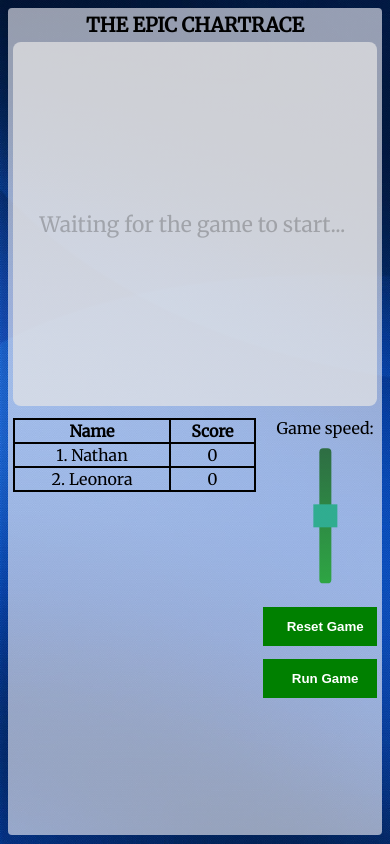
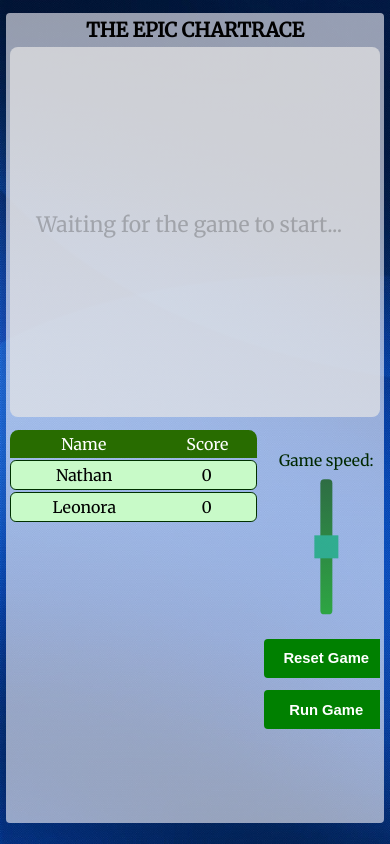
Before and after one commit to xetaxe/JS_divertimentos, a plain HTML site: page index.html in a window 390 px wide. Both pictures are taken after a click on the button "Create Game". Drawn offline with nearby package versions, Linux system fonts and the light colour scheme.

Commit message:
more responsive layout + basis of swapPlayers (not working)

```diff
--- a/index.html
+++ b/index.html
@@ -36,31 +36,34 @@
 			</div>
 
 			<div class="row"></div>
-				<table id="game_table" class="col8">
-					<tr>
-						<th>Name</th>
-						<th>Score</th>
-					</tr>
-				</table>
+				<div id="game_table" class="col8">
+					<div class="table_header">
+						<div class="table_names">Name</div>
+						<div class="table_scores">Score</div>
+					</div>
+					<div id="wait_players">
+						<div id="wait_players_message">Players go here...</div>
+					</div>
+				</div>
 
 
 
 				<div id="game_options" class="col4">
 					<div id="players_options">
-						<div id="#no_players">No. Players:</div>
+						<div id="no_players">No. Players:</div>
 						<button class="incr_decr_buttons" id="decr_players">-</button>
 						<div class="game_values" id="num_players">2</div>
 						<button class="incr_decr_buttons" id="incr_players">+</button>
 					</div>
 					<div id="rounds_options">
-						<div id="#no_rounds">No. Rounds:</div>
+						<div id="no_rounds">No. Rounds:</div>
 						<button class="incr_decr_buttons" id="decr_rounds">-</button>
 						<div class="game_values" id="num_rounds">1</div>
 						<button class="incr_decr_buttons" id="incr_rounds">+</button>
 
 					</div>
 					<div id="speed_options">
-						<div id="#no_speed">Game speed:</div>
+						<div id="no_speed">Game speed:</div>
 						<div id="speed_bar">
 							<input id="game_speed" type="range" min="0" max="2">
 						</div>
--- a/js/events.js
+++ b/js/events.js
@@ -117,25 +117,30 @@ $(document).ready(function() {
 		const players = parseInt($("#num_players").text());
 		let rounds = parseInt($("#num_rounds").text());
 
-		console.log(rounds);
-
 		if (players == null || players == NaN || players < 2 || players > 15) {
 			$("#test").text("Invalid number of players");
 			return false;
 		}
 		if (isNaN(rounds)) {
-			console.log("Hola");
 			rounds = Infinity;
 		} else if (rounds < 1 || rounds > 15) {
 			$("#test").text("Invalid number of rounds");
 			return false;
 		}
 
-		console.log(rounds);
-
 		game = new Game(players, rounds);
 		game.createPlayers();
-		game.displayPlayers();
+
+		$("#game_table").empty();
+		$("#game_table").append(`<div class="table_header">
+			<div class="table_names">Name</div>
+			<div class="table_scores">Score</div></div>`);
+
+		for (let player of game.activePlayers){
+			$("#game_table").append(`<div class="table_row" id="row_player_`+ player.position + `0">
+			<div class="table_names">`+ player.name + `</div>
+			<div class="table_scores">` + player.score + "</div></div>");
+		}
 
 		$("#create_game").hide();
 		$("#players_options").hide();
@@ -154,7 +159,11 @@ $(document).ready(function() {
 		game.deleteGame();
 
 		$("#game_table").empty();
-		$("#game_table").append("<tr><th>Name</td><th>Score</th></tr>");
+		$("#game_table").append(`<div class="table_header">
+			<div class="table_names">Name</div>
+			<div class="table_scores">Score</div></div>
+			<div id="wait_players">
+			<div id="wait_players_message">Players go here...</div></div>`);
 
 		$("#create_game").show();
 		$("#players_options").show();
@@ -185,15 +194,15 @@ $(document).ready(function() {
 		function gameLoop(){
 			setTimeout(function() {
 				if(game.currentRound < game.numRounds && game.activeGame == true){
-					console.log("hola");
 					game.currentRound++;
 					game.newRound();
 					game.orderPlayers();
-					game.displayPlayers();
+					swapPlayers(game);
 					if(game.currentRound == game.numRounds){
 						$("#run_game").text("Run Game");
 						$("#run_game").prop("disabled", true);
 						$("#reset_game").prop("disabled", false);
+						return 0;
 					}
 					gameLoop();
 				}
@@ -204,4 +213,39 @@ $(document).ready(function() {
 
 	});
 
+
+	function swapPlayers(game) {
+		if (game.activePlayers.length == 0) {return false;}
+
+		let previousRound = game.currentRound - 1;
+		let distance = $("#row_player_1" + previousRound).outerHeight(true);
+
+		for(let player of game.activePlayers) {
+			let swapPosition = player.position - player.previousPosition;
+			let yMove = swapPosition * distance;
+
+			console.log(yMove);
+			console.log("#row_player_" + player.previousPosition + previousRound)
+
+			$("#row_player_" + player.previousPosition + previousRound).animate({
+				top: yMove
+			}, 1000)
+
+			$("#row_player_" + player.previousPosition + previousRound).attr("id", "row_player_" + player.position + game.currentRound);
+			console.log("row_player_" + player.position + game.currentRound);
+		}
+
+	}
+
 });
+
+// GAME_SPEEDS[game.gameSpeed]
+		// $("#game_table").empty();
+		// $("#game_table").append(`<div class="table_header">
+		// 	<div class="table_names">Name</div>
+		// 	<div class="table_scores">Score</div></div>`);
+
+		// for (let player of game.activePlayers){
+		// 	$("#game_table").append(`<div class="table_row" id="row_player_`+ player.position + `">
+		// 	<div class="table_names">`+ player.name + `</div>
+		// 	<div class="table_scores">` + player.score + "</div></div>");
--- a/js/game.js
+++ b/js/game.js
@@ -30,8 +30,6 @@ class Game {
 		}
 		while(playersNames.length < this.numPlayers);
 
-		console.log(playersNames);
-
 		for(let i=0; i<this.numPlayers; i++){
 
 			let newPlayer = new Player(playersNames[i]);
@@ -48,22 +46,8 @@ class Game {
 
 		this.activePlayers.sort(function(a, b) { return (b.score - a.score);})
 
-		console.log(this.activePlayers);
-
 		for(let player of this.activePlayers) {
 			player.updatePosition((this.activePlayers.indexOf(player) + 1));
-		}
-	}
-
-
-	displayPlayers(){
-		if (this.activePlayers.length == 0) {return false;}
-
-		$("#game_table").empty();
-		$("#game_table").append("<tr><th>Name</td><th>Score</th></tr>");
-
-		for (let player of this.activePlayers){
-			$("#game_table").append("<tr><td>" + player.position + ". " + player.name + "</td><td>" + player.score + "</td></tr>");
 		}
 	}
 
@@ -121,8 +105,4 @@ class Game {
 
 	}
 
-
-
-
-
 }
--- a/js/player.js
+++ b/js/player.js
@@ -6,9 +6,11 @@ class Player {
 		this.name = name;
 		this.score = 0;
 		this.position = 0;
+		this.previousPosition = 0;
 	}
 
 	updatePosition(index){
+		this.previousPosition = this.position;
 		this.position = index;
 	}
 }
--- a/styles/main.css
+++ b/styles/main.css
@@ -88,6 +88,10 @@ body {
 	background-size: cover;
 	font-family: 'Merriweather', serif;
 	text-align: center;
+	margin-top: 1.5vh;
+	margin-bottom: 1.5vh;
+	margin-left: 1.5vw;
+	margin-right: 1.5vw;
 }
 
 #page_wrapper {
@@ -96,10 +100,10 @@ body {
 	margin-left: auto;
 	max-width:1600px;
 	top: 0px;
-	min-height: 98vh;
-	padding-right: 5px;
-	padding-left: 5px;
-	border-radius: 4px;
+	min-height: 96vh;
+	padding-right: 1vw;
+	padding-left: 1vw;
+	border-radius: 1vw;
 	overflow: scroll;
 }
 
@@ -167,14 +171,10 @@ h1 {
 
 /* DIVs and positioning */
 
-#game_table {
-	margin-top: 1vh;
-	margin-bottom: 1vh;
-}
-
 #game_options {
 	padding-top: 1vh;
 	display: flex;
+	justify-content: center;
 	min-height: 40vh;
 	flex-direction: column;
 	flex-wrap: wrap;
@@ -203,13 +203,78 @@ h1 {
 /* Game table */
 
 #game_table {
-	text-align: center;
-	border-collapse: collapse;
+	margin: 0;
+	margin-top: 1vh;
+	margin-bottom: 1vh;
+	padding: 0;
+	position: relative;
+	overflow: hidden;
 }
 
-#game_table th, td{
-	border: 2px solid;
-	margin: 0;
+#wait_players_message {
+	position: absolute;
+	width: 100%;
+	top: 15vh;
+	color: rgb(0, 40, 0);
+	text-align: center;
+	font-size: 2vh;
+	animation-name: periodicfading;
+    animation-duration: 3s;
+    animation-iteration-count: infinite;
+    animation-timing-function: linear;
+    animation-delay: 0s;
+}
+
+@keyframes periodicfading {
+    0% {
+        opacity: 0.3;
+    }
+    50% {
+        opacity: 1.0;
+    }
+    100% {
+        opacity: 0.3;
+    }
+}
+
+#wait_players {
+	width: 100%;
+	border-radius: 0vh 0vh 1vh 1vh;
+	background-color: rgb(200, 230, 200, 0.8);
+	height: 30vh;
+	max-height: 30vh;
+	width: 100%;
+}
+
+.table_header{
+	background-color: rgb(40, 108, 0);
+	padding-top: 0.5vh;
+	padding-bottom: 0.5vh;
+	color: white;
+	width: 100%;
+	border-radius: 1vh 1vh 0 0;
+	overflow: hidden;
+}
+
+.table_row {
+	background-color: rgb(200, 250, 200);
+	margin-top: 0.2vh;
+	padding-top: 0.5vh;
+	padding-bottom: 0.5vh;
+	width: 100%;
+	border: 1px solid rgb(0, 48, 0);
+	border-radius: 0.7vh;
+	overflow: hidden;
+}
+
+.table_names {
+	width: 60%;
+	float: left;
+}
+
+.table_scores {
+	width: 40%;
+	float: left;
 }
 
 
@@ -218,7 +283,7 @@ h1 {
 #game_options button {
 	background-color: green;
 	color: white;
-	font-weight: bold;
+	font-weight: 700;
 	text-align: center;
 	border: 0;
 	width: 10vw;
@@ -232,9 +297,10 @@ h1 {
 }
 
 #game_buttons button{
-	border-radius: 0;
+	border-radius: 1vw;
 	margin-top: 1.5vh;
 	width: 90%;
+	font-size: min(3.8vw, 20px);
 }
 
 #run_game:disabled, #reset_game:disabled {
@@ -245,12 +311,21 @@ h1 {
 	display: inline-block;
 }
 
+#run_game {
+	margin-bottom: 1vh;;
+}
+
 #reset_game {
 	display: none;
 }
 
 #speed_options {
 	display: none;
+}
+
+#no_speed {
+	color:rgb(0, 40, 0);
+	font-size: 4vw;
 }
 
 #speed_bar {
```
